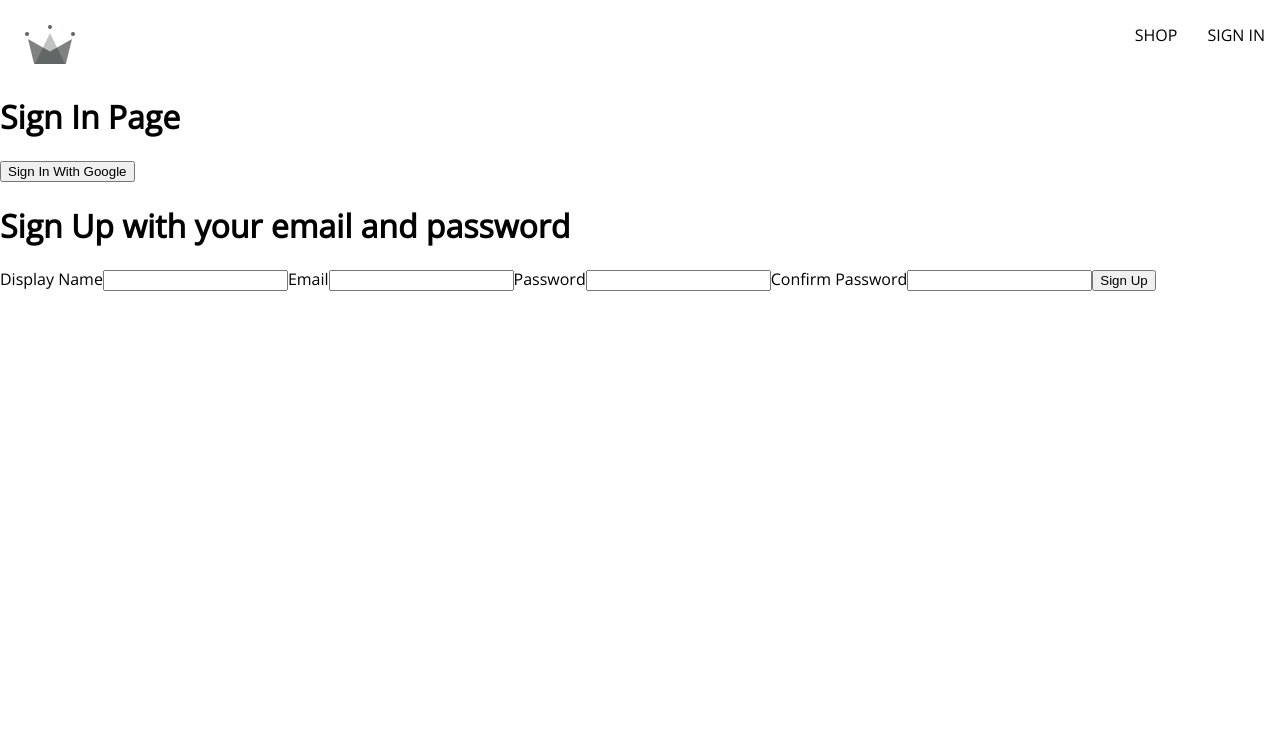
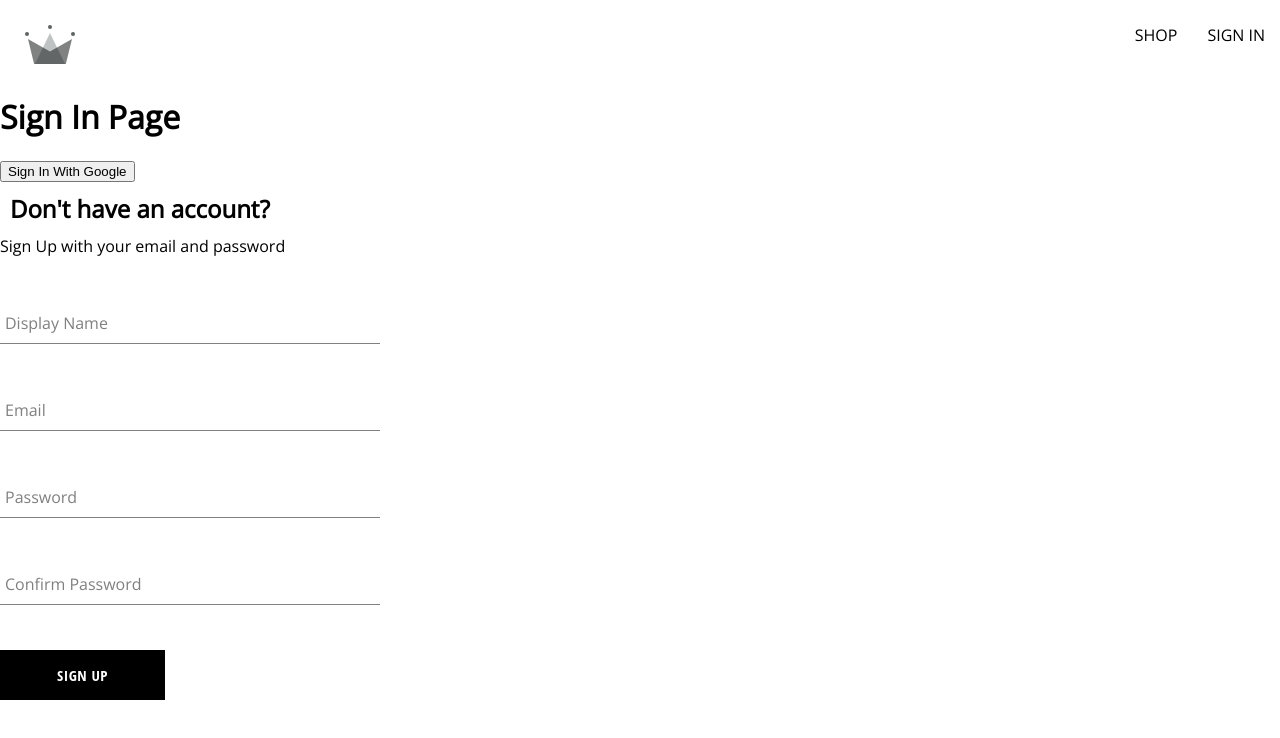
Before and after one commit to normanclaro/e-comm-react, a React (Create React App) app: page /sign-in in a window 1280 px wide. Shown: the top 738 px of the page. Built offline with nearby package versions, Linux system fonts and the light colour scheme.

Commit message:
created sign up component, form component and button component

```diff
--- /dev/null
+++ b/src/components/button/button.component.jsx
@@ -0,0 +1,19 @@
+import "./button.styles.scss";
+
+const BUTTON_TYPE_CLASSES = {
+  google: "google-sign-in",
+  inverted: "inverted",
+};
+
+const Button = ({ children, buttonType, ...otherProps }) => {
+  return (
+    <button
+      className={`button-container ${BUTTON_TYPE_CLASSES[buttonType]}`}
+      {...otherProps}
+    >
+      {children}
+    </button>
+  );
+};
+
+export default Button;
--- /dev/null
+++ b/src/components/button/button.styles.scss
@@ -0,0 +1,46 @@
+.button-container {
+    min-width: 165px;
+    width: auto;
+    height: 50px;
+    letter-spacing: 0.5px;
+    line-height: 50px;
+    padding: 0 35px 0 35px;
+    font-size: 15px;
+    background-color: black;
+    color: white;
+    text-transform: uppercase;
+    font-family: 'Open Sans Condensed';
+    font-weight: bolder;
+    border: none;
+    cursor: pointer;
+    display: flex;
+    justify-content: center;
+
+    &:hover {
+      background-color: white;
+      color: black;
+      border: 1px solid black;
+    }
+
+    &.google-sign-in {
+      background-color: #4285f4;
+      color: white;
+
+      &:hover {
+        background-color: #357ae8;
+        border: none;
+      }
+    }
+
+    &.inverted {
+      background-color: white;
+      color: black;
+      border: 1px solid black;
+
+      &:hover {
+        background-color: black;
+        color: white;
+        border: none;
+      }
+    }
+  }
--- /dev/null
+++ b/src/components/category-item/form-input/form-input.component.jsx
@@ -0,0 +1,20 @@
+import "./form-input.styles.scss";
+
+const FormInput = ({ label, ...otherProps }) => {
+  return (
+    <div className="group">
+      <input className="form-input" {...otherProps} />
+      {label && (
+        <label
+          className={`${
+            otherProps.value.lenght ? "shrink" : ""
+          }form-input-label`}
+        >
+          {label}
+        </label>
+      )}
+    </div>
+  );
+};
+
+export default FormInput;
--- /dev/null
+++ b/src/components/category-item/form-input/form-input.styles.scss
@@ -0,0 +1,54 @@
+$sub-color: grey;
+$main-color: black;
+
+@mixin shrinkLabel {
+  top: -14px;
+  font-size: 12px;
+  color: $main-color;
+}
+
+.group {
+  position: relative;
+  margin: 45px 0;
+
+  .form-input {
+    background: none;
+    background-color: white;
+    color: $sub-color;
+    font-size: 18px;
+    padding: 10px 10px 10px 5px;
+    display: block;
+    width: 100%;
+    border: none;
+    border-radius: 0;
+    border-bottom: 1px solid $sub-color;
+    margin: 25px 0;
+
+    &:focus {
+      outline: none;
+    }
+
+    &:focus ~ .form-input-label {
+      @include shrinkLabel();
+    }
+  }
+
+  input[type="password"] {
+    letter-spacing: 0.3em;
+  }
+
+  .form-input-label {
+    color: $sub-color;
+    font-size: 16px;
+    font-weight: normal;
+    position: absolute;
+    pointer-events: none;
+    left: 5px;
+    top: 10px;
+    transition: 300ms ease all;
+
+    &.shrink {
+      @include shrinkLabel();
+    }
+  }
+}
--- a/src/components/sign-up-form/sign-up-form.component.jsx
+++ b/src/components/sign-up-form/sign-up-form.component.jsx
@@ -1,4 +1,7 @@
 import { useState } from "react";
+import Button from "../button/button.component";
+import FormInput from "../category-item/form-input/form-input.component";
+import "./sign-up-form.styles.scss";
 import {
   createAuthUserWithEmailAndPassword,
   createUserDocumentFromAuth,
@@ -16,6 +19,10 @@
   const { displayName, email, password, confirmPassword } = formFields;
   console.log(formFields);
 
+  const resetFormFields = () => {
+    setFormFields(defaultFormFields);
+  };
+
   const handleSubmit = async (event) => {
     event.preventDefault();
     if (password != confirmPassword) {
@@ -28,8 +35,13 @@
         password
       );
       await createUserDocumentFromAuth(user, { displayName });
+      resetFormFields();
     } catch (error) {
-      console.log("user creation encountered an error", error);
+      if (error.code == "auth/email-already-in-use") {
+        alert("Cannot create an user, email already in use");
+      } else {
+        console.log("user creation encountered an error", error);
+      }
     }
   };
 
@@ -38,42 +50,45 @@
     setFormFields({ ...formFields, [name]: value });
   };
   return (
-    <div>
-      <h1>Sign Up with your email and password</h1>
+    <div className="sign-up-container">
+      <h2>Don't have an account?</h2>
+      <span>Sign Up with your email and password</span>
       <form onSubmit={handleSubmit}>
-        <label>Display Name</label>
-        <input
+        <FormInput
+          label="Display Name"
           type="text"
           required
           onChange={handleChange}
           name="displayName"
           value={displayName}
-        ></input>
-        <label>Email</label>
-        <input
+        />
+
+        <FormInput
+          label="Email"
           type="email"
           required
           onChange={handleChange}
           name="email"
           value={email}
-        ></input>
-        <label>Password</label>
-        <input
+        />
+        <FormInput
+          label="Password"
           type="password"
           required
           onChange={handleChange}
           name="password"
           value={password}
-        ></input>
-        <label>Confirm Password</label>
-        <input
+        />
+
+        <FormInput
+          label="Confirm Password"
           type="password"
           required
           onChange={handleChange}
           name="confirmPassword"
           value={confirmPassword}
-        ></input>
-        <button type="submit">Sign Up</button>
+        />
+        <Button type="submit">Sign Up</Button>
       </form>
     </div>
   );
--- /dev/null
+++ b/src/components/sign-up-form/sign-up-form.styles.scss
@@ -0,0 +1,9 @@
+.sign-up-container {
+  display: flex;
+  flex-direction: column;
+  width: 380px;
+}
+
+h2 {
+  margin: 10px;
+}
```
